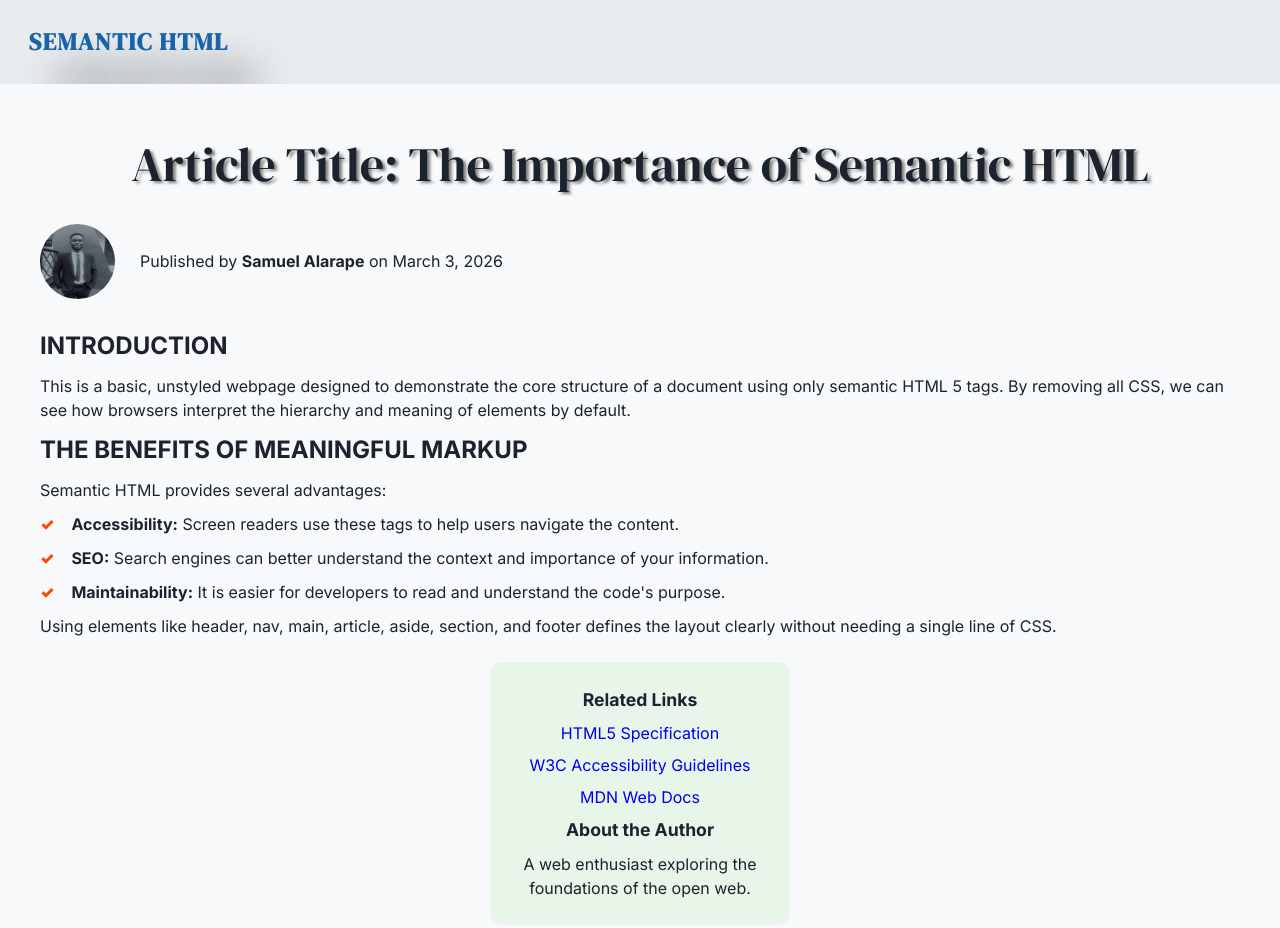
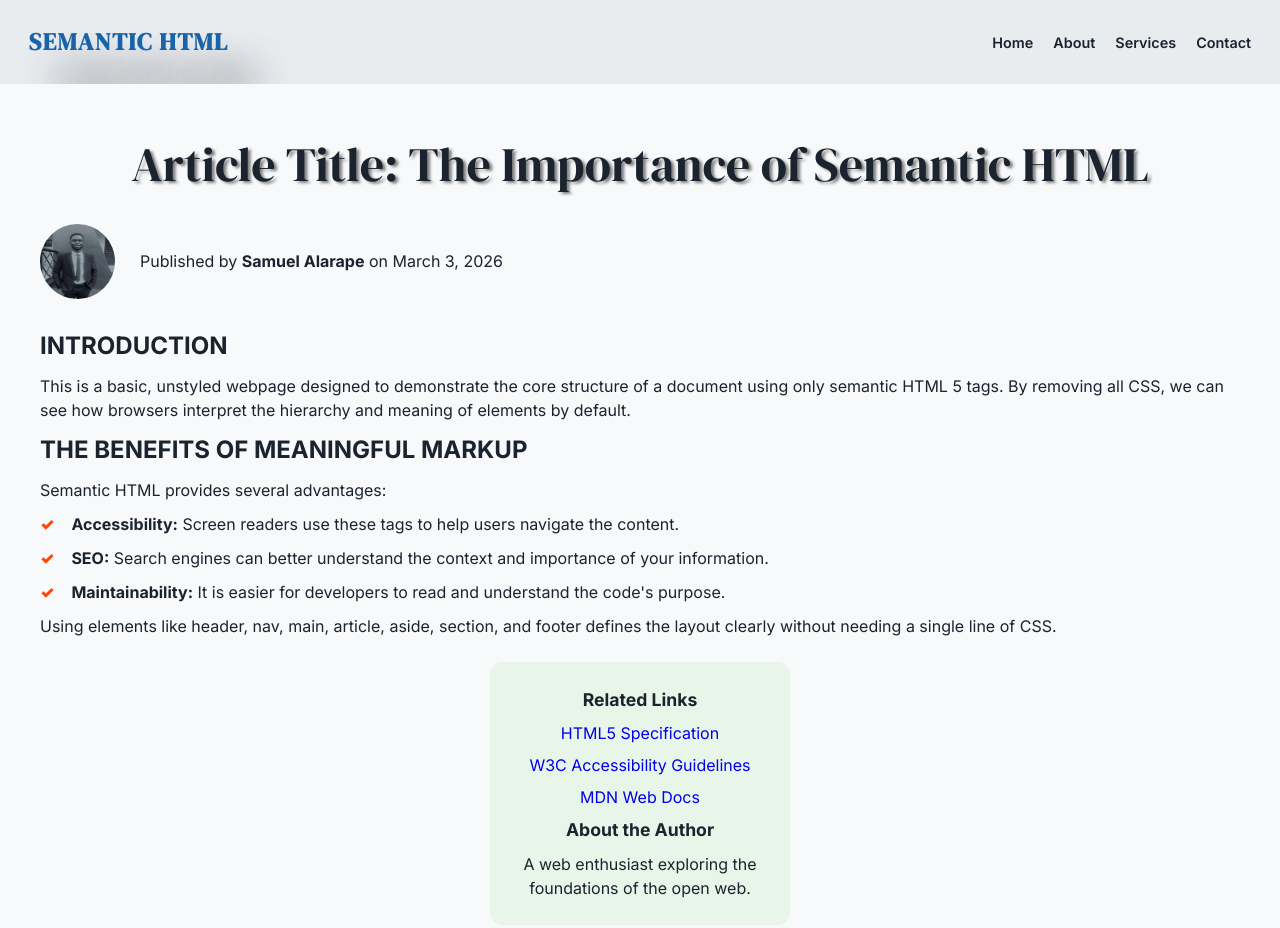
Before and after one commit to SamTheC0der-Em/Semantic-Webpage, a plain HTML site: page index.html in a window 1280 px wide. Shown: the top 928 px of the page. Drawn offline with Linux system fonts and the light colour scheme.

Commit message:
styled the navbar using flexbox

```diff
--- a/index.html
+++ b/index.html
@@ -19,6 +19,16 @@
   <body>
     <header class="main-heading">
       <a id="logo" href="#">Semantic Html</a>
+      <div class="navigation">
+        <nav>
+          <ul>
+            <li><a href="#">Home</a></li>
+            <li><a href="#">About</a></li>
+            <li><a href="#">Services</a></li>
+            <li><a href="#">Contact</a></li>
+          </ul>
+        </nav>
+      </div>
     </header>
     <div class="container">
       <main class="hero-section">
--- a/style.css
+++ b/style.css
@@ -29,12 +29,38 @@ body {
 }
 
 .main-heading {
+  display: flex;
+  justify-content: space-between;
+  align-items: center;
+  background-color: var(--header-bg);
   padding: 1.5rem 1.8rem;
-  background-color: var(--header-bg);
   position: sticky;
   top: 0;
   z-index: 100;
   overflow: hidden;
+}
+
+.navigation ul {
+  list-style: none;
+  display: flex;
+  gap: 20px;
+  padding: 0;
+  margin: 0;
+}
+
+.navigation a {
+  text-decoration: none;
+  color: var(--nav-text-color);
+  font-weight: 500;
+  font-weight: 600;
+  font-size: 0.9rem;
+  transition: color 0.3s ease;
+  border-radius: 10px;
+  color: var(--text-color);
+}
+
+.navigation a:hover {
+  color: var(--btn-bg);
 }
 
 .main-heading #logo {
```
